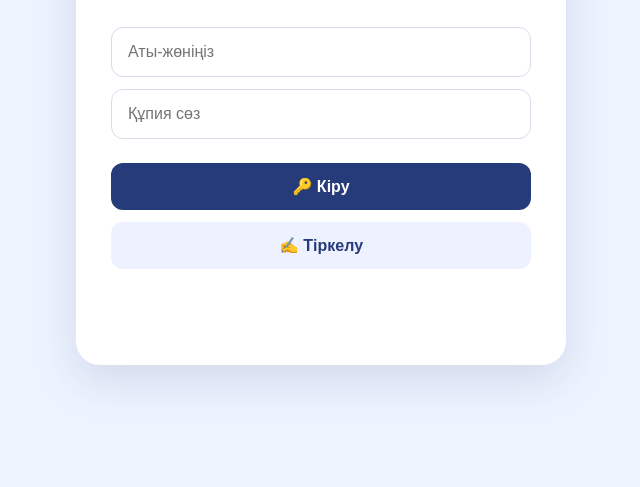
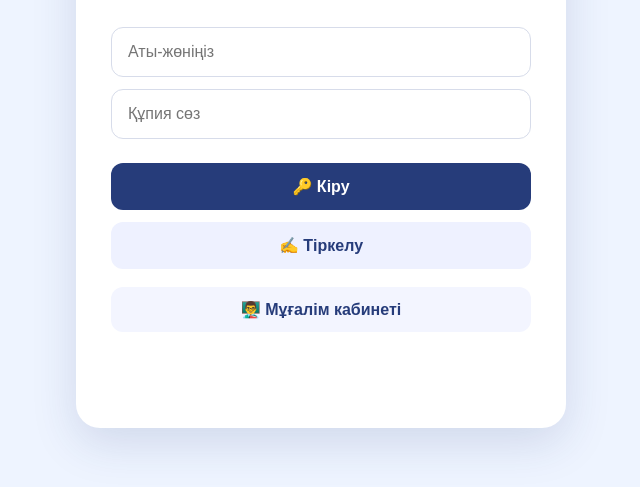
Before and after one commit to kasymkhan2002-maker/math-domino, a website: page index.html in a window 1280 px wide. Shown: the part 435-922 px from the top of the page, without its empty margins (319-959 px from the left). Before the commit the page ends 890 px from the top, so only its background shows below. Drawn offline with Linux system fonts and the light colour scheme.

Commit message:
Add teacher login button

```diff
--- a/index.html
+++ b/index.html
@@ -38,7 +38,9 @@
     <button onclick="registerStudent()">
         ✍️ Тіркелу
     </button>
-
+<a href="/teacher.html" class="teacher-login-btn">
+    👨‍🏫 Мұғалім кабинеті
+</a>
     <p id="authMessage"></p>
 
 </div>
--- a/style.css
+++ b/style.css
@@ -520,3 +520,20 @@ h2 {
         min-height: auto;
     }
 }
+.teacher-login-btn {
+    display: block;
+    margin-top: 18px;
+    padding: 13px;
+    border-radius: 12px;
+    background: #f3f5ff;
+    color: #263c7a;
+    text-decoration: none;
+    font-weight: 600;
+    text-align: center;
+    transition: 0.2s;
+}
+
+.teacher-login-btn:hover {
+    background: #e7ebff;
+    transform: translateY(-1px);
+}
```
